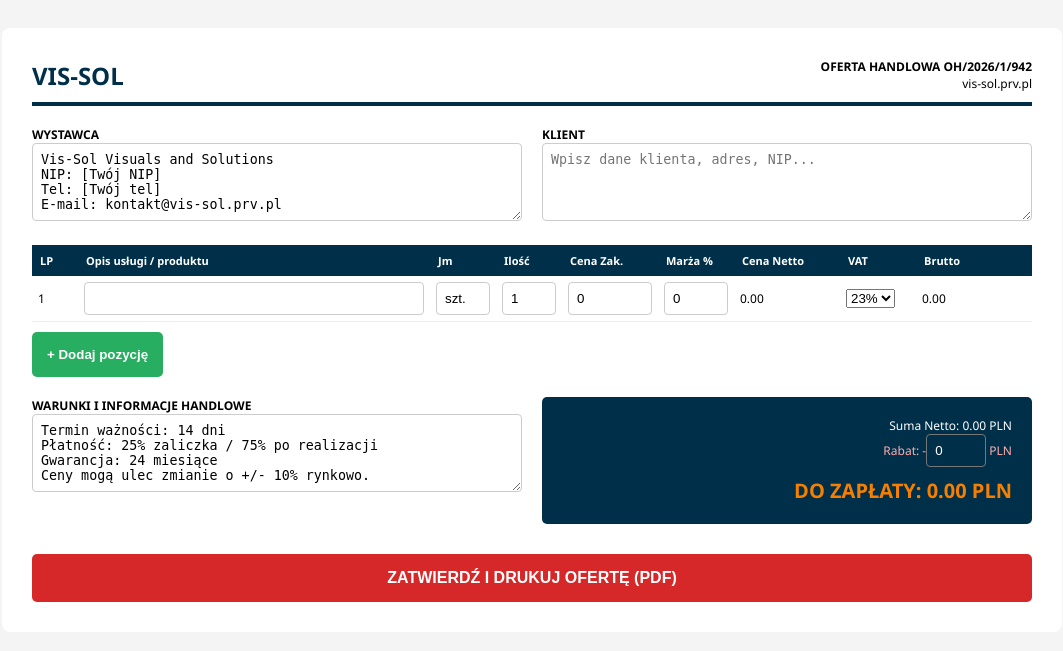
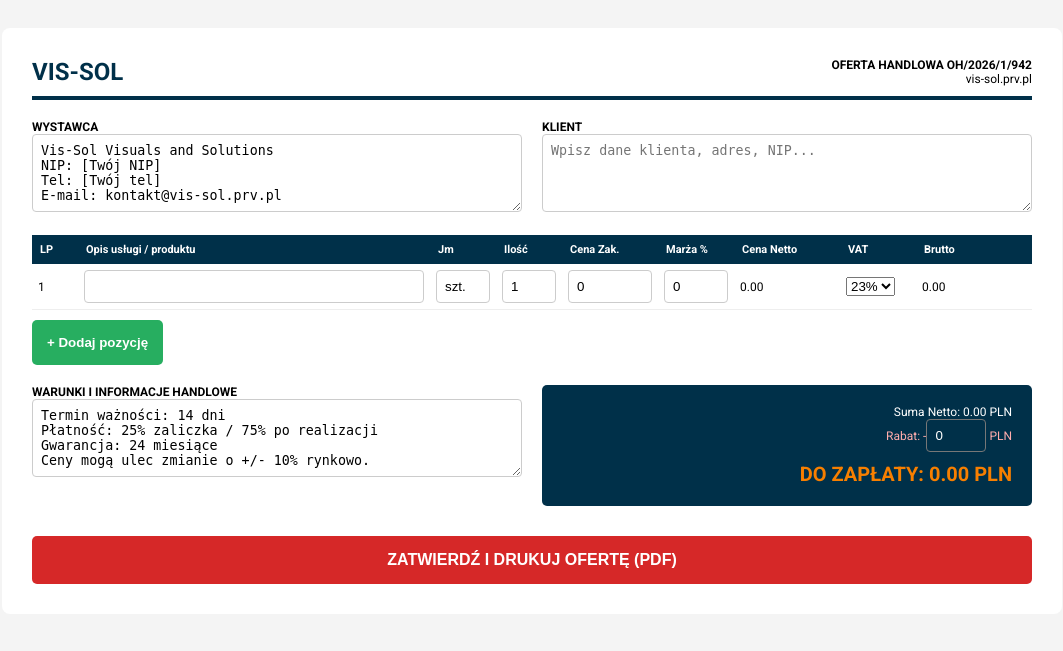
Before and after one commit to kosior3x/VIS-SOL-OfferFlow, a Flask app: page / in a window 1280 px wide. Shown: the top 651 px of the page, without its empty margins (108-1171 px from the left). Run offline with Flask 2, Linux system fonts and the light colour scheme.

Commit message:
feat: Add Roboto font to support Polish characters in PDF
The generated PDF did not correctly display Polish characters due to the default font lacking the necessary glyphs.

This commit embeds the "Roboto" font from Google Fonts with the `latin-ext` subset and sets it as the default font for the page. This ensures that Polish characters are rendered correctly in the generated PDF.

```diff
--- a/templates/index.html
+++ b/templates/index.html
@@ -3,9 +3,10 @@
 <head>
     <meta charset="UTF-8">
     <title>Vis-Sol - Generator Ofert PRO</title>
+    <link href="https://fonts.googleapis.com/css2?family=Roboto:wght@400;700&display=swap&subset=latin-ext" rel="stylesheet">
     <style>
         :root { --vs-navy: #003049; --vs-red: #d62828; }
-        body { font-family: 'Segoe UI', Arial, sans-serif; background: #f4f4f4; padding: 20px; font-size: 12px; }
+        body { font-family: 'Roboto', sans-serif; background: #f4f4f4; padding: 20px; font-size: 12px; }
         .app-container { max-width: 1000px; margin: auto; background: white; padding: 30px; border-radius: 8px; }
         .grid { display: grid; grid-template-columns: 1fr 1fr; gap: 20px; margin-bottom: 20px; }
         input, textarea { width: 100%; padding: 8px; border: 1px solid #ccc; border-radius: 4px; box-sizing: border-box; }
```
